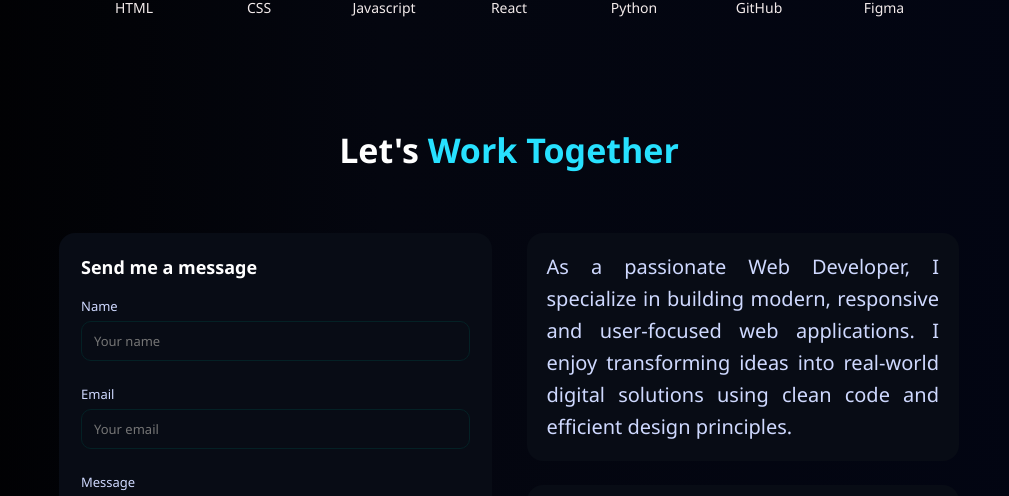
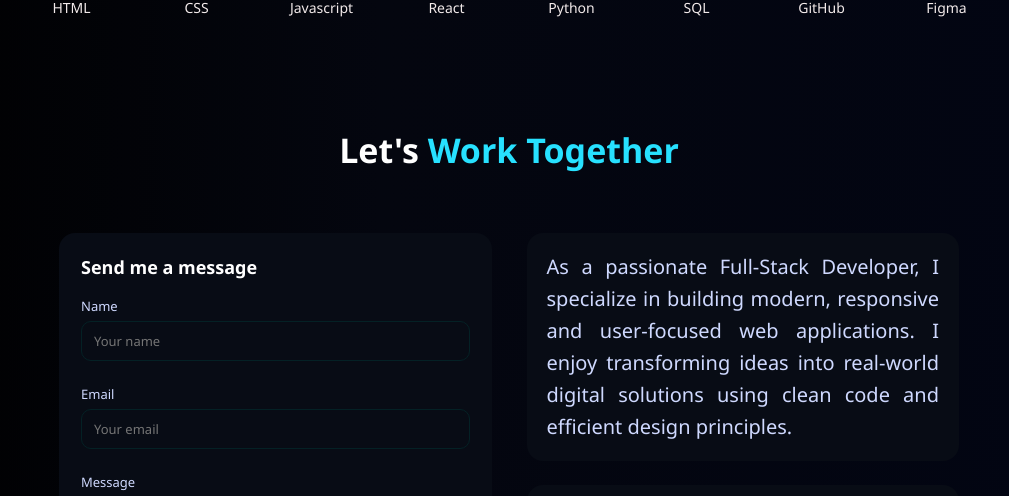
Before and after one commit to sjenitha10/Personal-Portfolio, a plain HTML site: page index.html in a window 1280 px wide. Shown: the part 3253-3749 px from the top of the page, without its empty margins (131-1140 px from the left). Drawn offline with nearby package versions, Linux system fonts and the light colour scheme.

Commit message:
Update index.html

```diff
--- a/index.html
+++ b/index.html
@@ -192,12 +192,12 @@
         <!-- <div class="skill-item">
             <img src="assets/node.jpg">
             <p>Node js</p>
-        </div>
+        </div> -->
 
         <div class="skill-item">
             <img src="assets/sql.jpg">
             <p>SQL</p>
-        </div> -->
+        </div>
 
         <div class="skill-item">
             <img src="assets/git.jpg" >
@@ -244,7 +244,7 @@
 
       <div class="contact-box small-box">
         <p>
-          As a passionate Web Developer, I specialize in building modern,
+          As a passionate Full-Stack Developer, I specialize in building modern,
           responsive and user-focused web applications. I enjoy transforming
           ideas into real-world digital solutions using clean code and
           efficient design principles.
```
